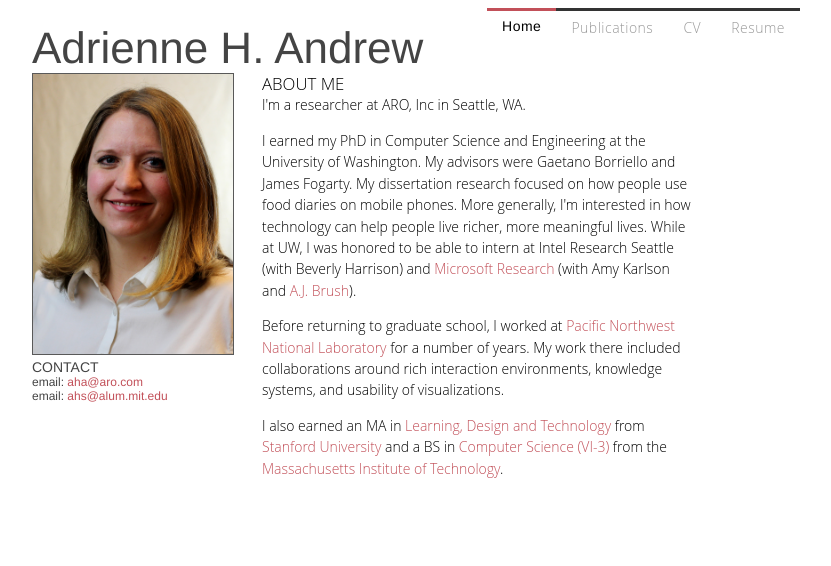
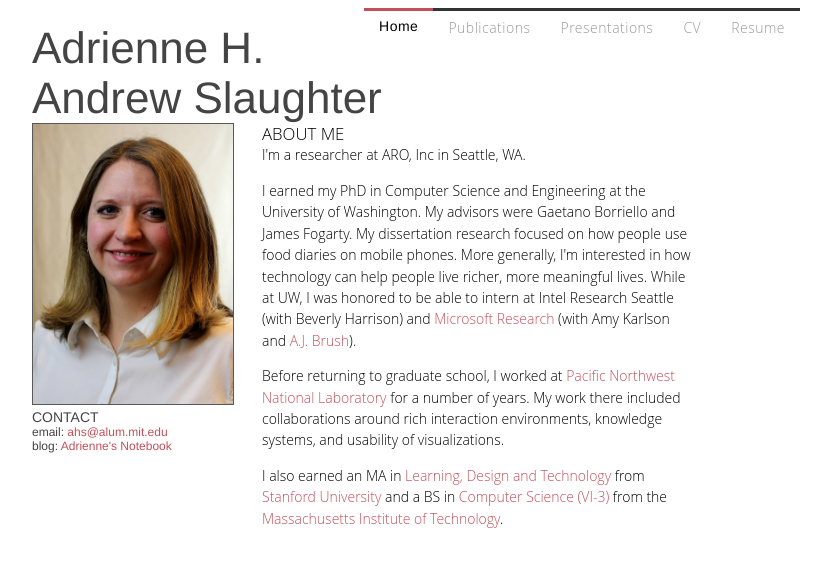
Before and after one commit to ahope/aha_website, a plain HTML site: page WebContent/index.html in a window 1280 px wide. Shown: the whole page, without its empty margins (224-1055 px from the left). Drawn offline with Linux system fonts and the light colour scheme.

Commit message:
Updated details.

```diff
--- a/WebContent/index.html
+++ b/WebContent/index.html
@@ -1,7 +1,7 @@
 <!DOCTYPE html PUBLIC "-//W3C//DTD HTML 4.01 Transitional//EN" "http://www.w3.org/TR/html4/loose.dtd">
 <html>
 <head>
-    <title>Adrienne H. Andrew</title>
+    <title>Adrienne H. Andrew Slaughter, Ph.D.</title>
 
     <link type="text/css" rel="stylesheet" href="styles/styles.css" />
 
@@ -13,7 +13,7 @@
 				<ul class="sf-menu dropdown">
 				    <li class="selected"><a href="index.html">Home</a></li>
 				    <li><a href="aha_pubs.html">Publications</a></li>
-
+				   <li><a href="presentations.html">Presentations</a></li>
                     <li><a href="andrewCV_dec12.pdf">CV</a></li>
                     <li><a href="andrewResume_july14.pdf">Resume</a></li>
 				    <!--<li><a href="calendar.html">Calendar</a></li>-->
@@ -22,7 +22,7 @@
 			</div>
         </div>
         <div id="name_header">
-            Adrienne H. Andrew
+            Adrienne H. Andrew Slaughter
         </div>
         <div id="content_container">
             <div id="body_left" class="column">
@@ -30,9 +30,8 @@
 
                 <br />
                 <span class="column_header">Contact</span><br/>
-                email: <a href="mailto:aha@aro.com">aha@aro.com</a><br/>
-                email: <a href="mailto:aha@aro.com">ahs@alum.mit.edu</a><br/>
-
+                email: <a href="mailto:ahs@alum.mit.edu">ahs@alum.mit.edu</a><br/>
+                blog: <a href="http://adrienneslaughter.wordpress.com">Adrienne's Notebook</a>
                 </div>
                 <div id="body_content">
                 <span class="content_header">About Me</span><br/>
@@ -48,6 +47,7 @@
                 Amy Karlson and
                 <a href="http://research.microsoft.com/en-us/people/ajbrush/">A.J. Brush</a>).
                 </p>
+
                 <P>
                 Before returning to graduate school, I worked at
                 <a href="http://www.pnnl.gov">Pacific Northwest National Laboratory</a>
```
